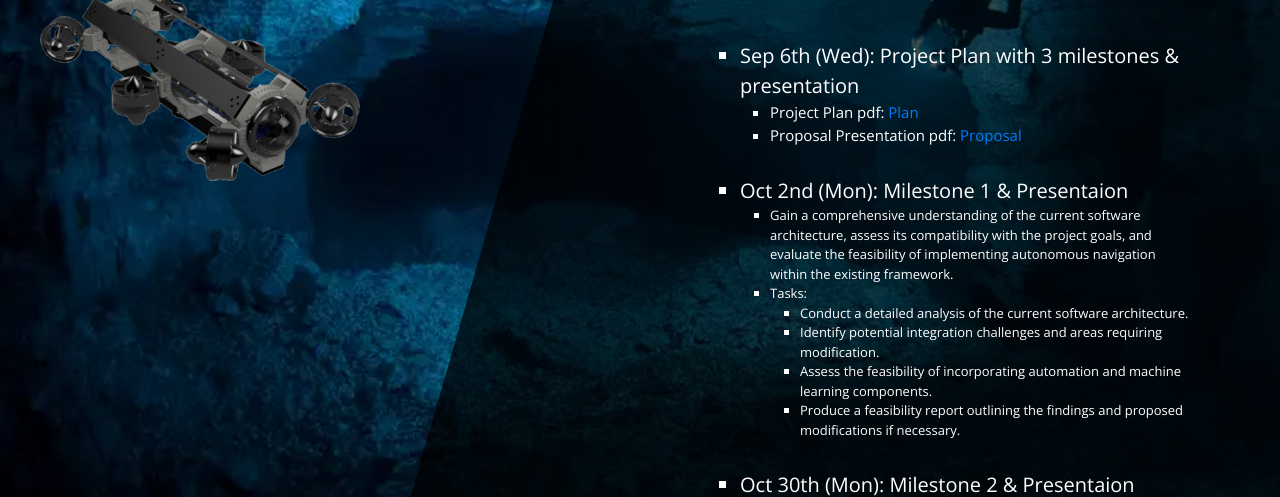
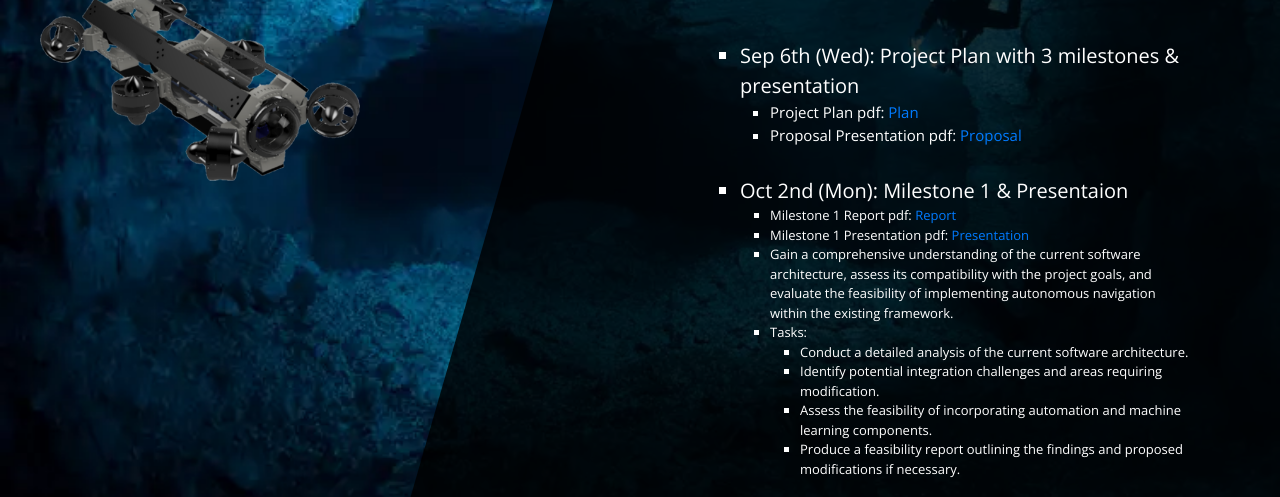
Before and after one commit to BlueCodeHydra/FIT_Project-TEC_V, a plain HTML site: page deadlines.html in a window 1280 px wide. Shown: the part 301-798 px from the top of the page. Drawn offline with nearby package versions, Linux system fonts and the light colour scheme.

Commit message:
Milestone 1 and 2 update Commit

```diff
--- a/css/template.css
+++ b/css/template.css
@@ -89,11 +89,11 @@ p { line-height: 1.9; }
 }
 
 /* Square Background */
-.bg-right { background-color: rgba(0,0,0,0.7); }
+.bg-right { background-color: rgba(0,0,0,0.8); }
 
 /* Triangle Background */
 .bg-left {
-    border-right: 230px solid rgba(0,0,0,0.7);
+    border-right: 230px solid rgba(0,0,0,0.8);
     border-top: 100vh solid transparent;
 }
 
--- a/deadlines.html
+++ b/deadlines.html
@@ -83,6 +83,8 @@
                       <!-- Milestone 1 -->
                             <li style="padding-top: 30px"> Oct 2nd (Mon): Milestone 1 & Presentaion
                                 <ul style="list-style-type: square; margin: 0; font-size: 13px; padding-left: 30px;">
+                                    <li>Milestone 1 Report pdf: <a href="pdfs/TECV_Milestone_1_Report.pdf" target="_blank">Report</a></li>
+                                    <li>Milestone 1 Presentation pdf: <a href="pdfs/TEC-V_Minestone1_Presentation.pdf" target="_blank">Presentation </a></li>
                                     <li>Gain a comprehensive understanding of the current software architecture,
                                         assess its compatibility with the project goals, and evaluate the
                                         feasibility of implementing autonomous navigation within the
--- a/js/template.js
+++ b/js/template.js
@@ -1,5 +1,5 @@
 const initBg = (autoplay = true) => {
-    const bgImgsNames = ['UnderWater4.jpg', 'Underwater5.jpg', 'UnderWater1.jpg', 'UnderWater3.jpg'];
+    const bgImgsNames = ['UnderWater6.jpg', 'Underwater5.jpg', 'UnderWater1.jpg', 'UnderWater3.jpg'];
     const bgImgs = bgImgsNames.map(img => "img/" + img);
 
 
```
Also changed, not shown: data.html (+1 -1 lines), img/UnderWater6.jpg (added), 2 other files.
